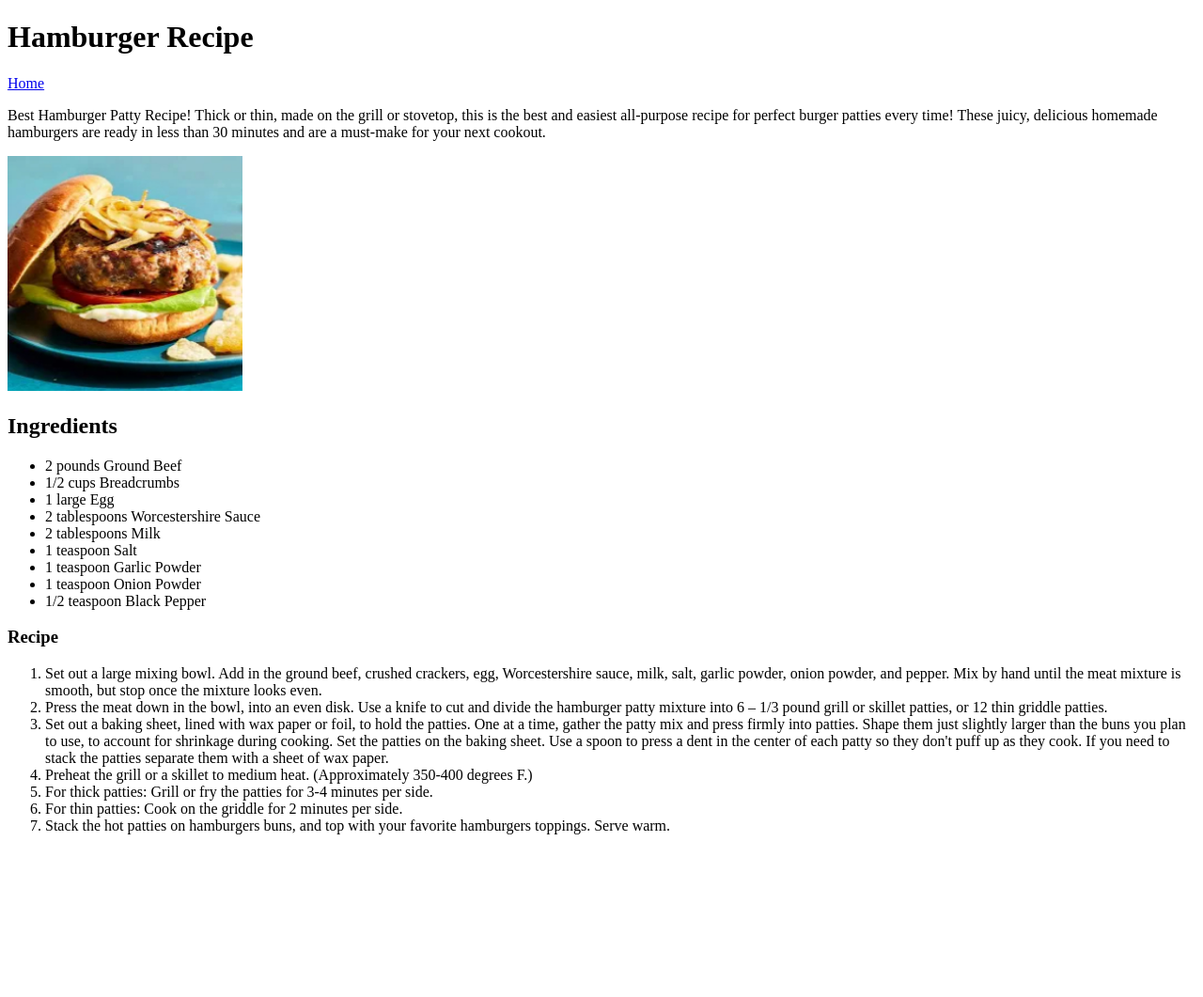
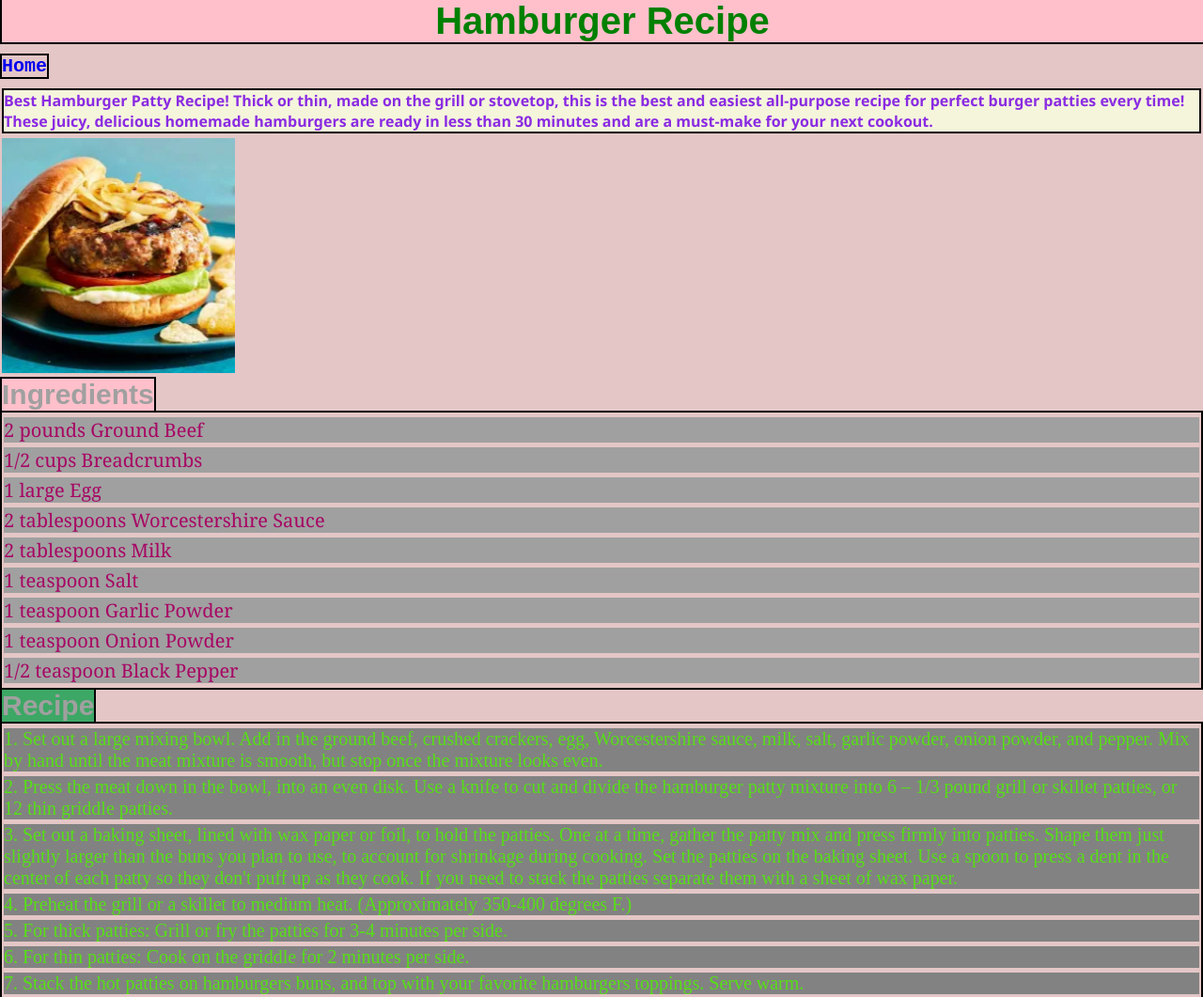
Before and after one commit to killfuckskate/odin-recipes, a plain HTML site: page recipes/hamburger.html in a window 1280 px wide. Shown: the top 1061 px of the page at 94% size. Before the commit the page ends 904 px from the top, so only its background shows below. Drawn offline with Linux system fonts and the light colour scheme.

Commit message:
fixed formatting

```diff
--- a/recipes/hamburger.html
+++ b/recipes/hamburger.html
@@ -7,7 +7,7 @@
     <meta charset="utf-8">
     <meta name="viewport" content="width=device-width, initial-scale=1.0">
     <title>Hamburger</title>
-
+    <link rel="stylesheet" href="./styles.css">
 </head>
 
 <body>
@@ -16,16 +16,16 @@
 
     <!-- Return to homepage link -->
 
-        <p>
-            <a href="../index.html">Home</a>
+        <p class="link">
+            <button><a href="../index.html">Home</a></button>
         </p>
 
-        Best Hamburger Patty Recipe! Thick or thin, made on the grill or stovetop, this is the best and easiest all-purpose recipe for perfect burger patties every time! These juicy, delicious homemade hamburgers are ready in less than 30 minutes and are a must-make for your next cookout.
+        <div class="opener">Best Hamburger Patty Recipe! Thick or thin, made on the grill or stovetop, this is the best and easiest all-purpose recipe for perfect burger patties every time! These juicy, delicious homemade hamburgers are ready in less than 30 minutes and are a must-make for your next cookout.</div>
 
     <!-- Image of a hamburger -->
 
         <p>
-            <img src="./images/Hamburger.jpg" alt="Picture of Hamburger" height="250" width="250">
+            <a href="./images/Hamburger.jpg"><img src="./images/Hamburger.jpg" alt="Picture of Hamburger" height="250" width="250"></a>
         </p>
 
     <h2>Ingredients</h2>
--- /dev/null
+++ b/recipes/styles.css
@@ -0,0 +1,113 @@
+*,
+* ::before,
+* ::after {
+    box-sizing: border-box;
+}
+
+* {
+    margin: 0px;
+    padding: 0px;
+    border:10px;
+    background-color: rgb(228, 198, 198);
+}
+.link{
+    }
+button {
+    display: flex;
+    font-family: 'Courier New', Courier, monospace;
+    font-size: 20px;
+    font-weight: 800;
+    height: auto;
+    width: auto;
+    border: 2px solid rgb(0, 0, 0);
+    margin: 10px 0px;
+}
+button :hover {
+    font-family: 'Courier New', Courier, monospace;
+    color: brown;
+    background-color: aqua;
+    display: block;
+}
+
+h1 {
+    display: block;
+    height: auto;
+    width: auto;
+    font-family: Arial, Helvetica, sans-serif;
+    font-size: 40px;
+    background-color: pink;
+    color: green;
+    text-align: center;
+    border-bottom: 2px solid rgb(0, 0, 0);
+    border-left: 2px solid rgb(0, 0, 0);
+    }
+a {
+    text-decoration: none;
+}
+
+.opener {
+    display: block;
+    height: auto;
+    width: fit-content;
+    color:blueviolet;
+    background-color: beige;
+    font-family: 'Segoe UI', Tahoma, Geneva, Verdana, sans-serif;
+    font-weight: 700;
+    border: 2px solid rgb(0, 0, 0);
+    margin: 5px 2px;
+}
+h2 {
+    display: block;
+    height: auto;
+    width: fit-content;
+    font-family: Arial, Helvetica, sans-serif;
+    font-size: 30px;
+    background-color: pink;
+    color: rgb(160, 160, 160);
+    text-align: left;
+    border-top: 2px solid rgb(0, 0, 0);
+    border-right: 2px solid rgb(0, 0, 0);
+    border-left: 2px solid rgb(0, 0, 0);
+    }
+ul {
+    font-family:Cambria, Cochin, Georgia, Times, 'Times New Roman', serif;
+    font-size: 20px;
+    font-weight: 500;
+    color: rgb(167, 5, 100);
+    border: 2px solid rgb(0, 0, 0);
+}
+ul > li {
+     background-color: rgb(160, 160, 160);
+    list-style: none;
+    margin: 5px 2px;
+}
+h3 {
+    display: block;
+    height: auto;
+    width: fit-content;
+    font-family: Arial, Helvetica, sans-serif;
+    font-size: 30px;
+    background-color: rgb(61, 167, 101);
+    color: rgb(160, 160, 160);
+    text-align: left;
+    border-left: 2px solid rgb(0, 0, 0);
+    border-right: 2px solid rgb(0, 0, 0);
+}
+ol{
+    display: list-item;
+   border: 2px solid rgb(0, 0, 0);
+}
+ol > li {
+    display: list-item;
+    list-style: numbers inside;
+    background-color: rgb(130, 130, 130);
+    color: hsl(101, 82%, 48%);
+    font-size: 20px;
+    margin: 5px 2px;
+}
+li {
+
+}
+    img {
+    padding-left: 2px;
+}
--- /dev/null
+++ b/styles-index.css
@@ -0,0 +1,42 @@
+* ,
+*::before,
+* ::after {
+    box-sizing: border-box;
+}
+* {
+    margin: 0;
+    padding: 0;
+    border: 2px solid rgb(255, 160, 160);
+    background-color: red;
+}
+h1 {
+    display: block;
+    height: 75px;
+    width: auto;
+    text-align: center;
+    color: rgb(24, 69, 109);
+    background-color: hsl(50, 75%, 75%);
+    font-family:'Gill Sans', 'Gill Sans MT', Calibri, 'Trebuchet MS', sans-serif;
+    font-size: 40px;
+    padding: 10px;
+}
+ul,
+li {
+    display: flex;
+    flex-flow: wrap column;
+    width: fit-content;
+    justify-content: space-around;
+    padding: 2px;
+    border: 2px solid yellow;
+    margin: 5px;
+    list-style: none;
+    font-family: 'Courier New', Courier, monospace;
+    font-size: 25px;
+    background-color: brown;
+    flex: 2;
+}
+li :hover{
+    font-family: 'Courier New', Courier, monospace;
+    font-size: 25px;
+    background-color: rgb(75, 245, 7);
+}
```
Also changed, not shown: index.html (+3 -2 lines), recipes/bacon-pasta.html (+5 -6 lines), recipes/lasagna.html (+5 -5 lines).
